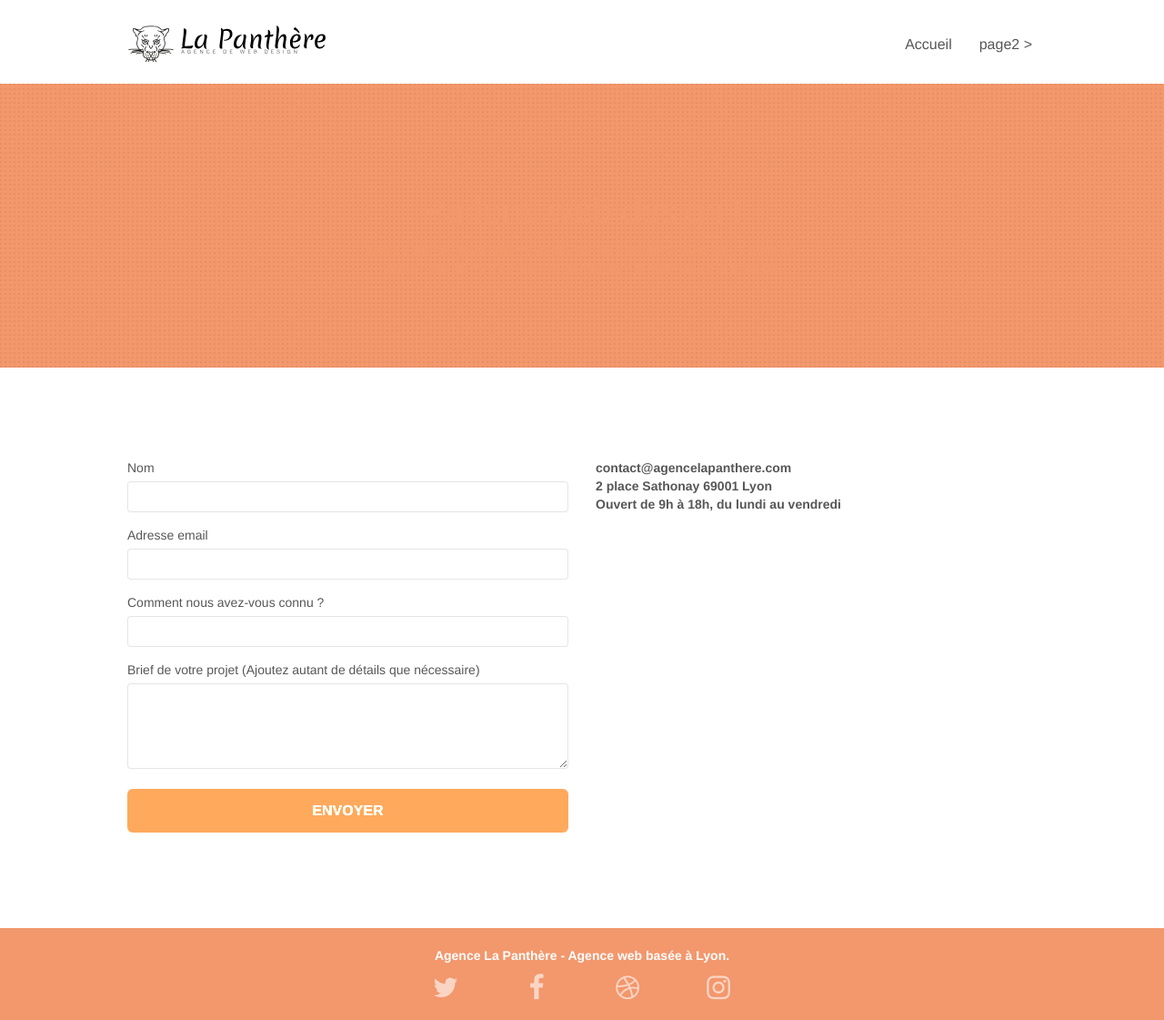
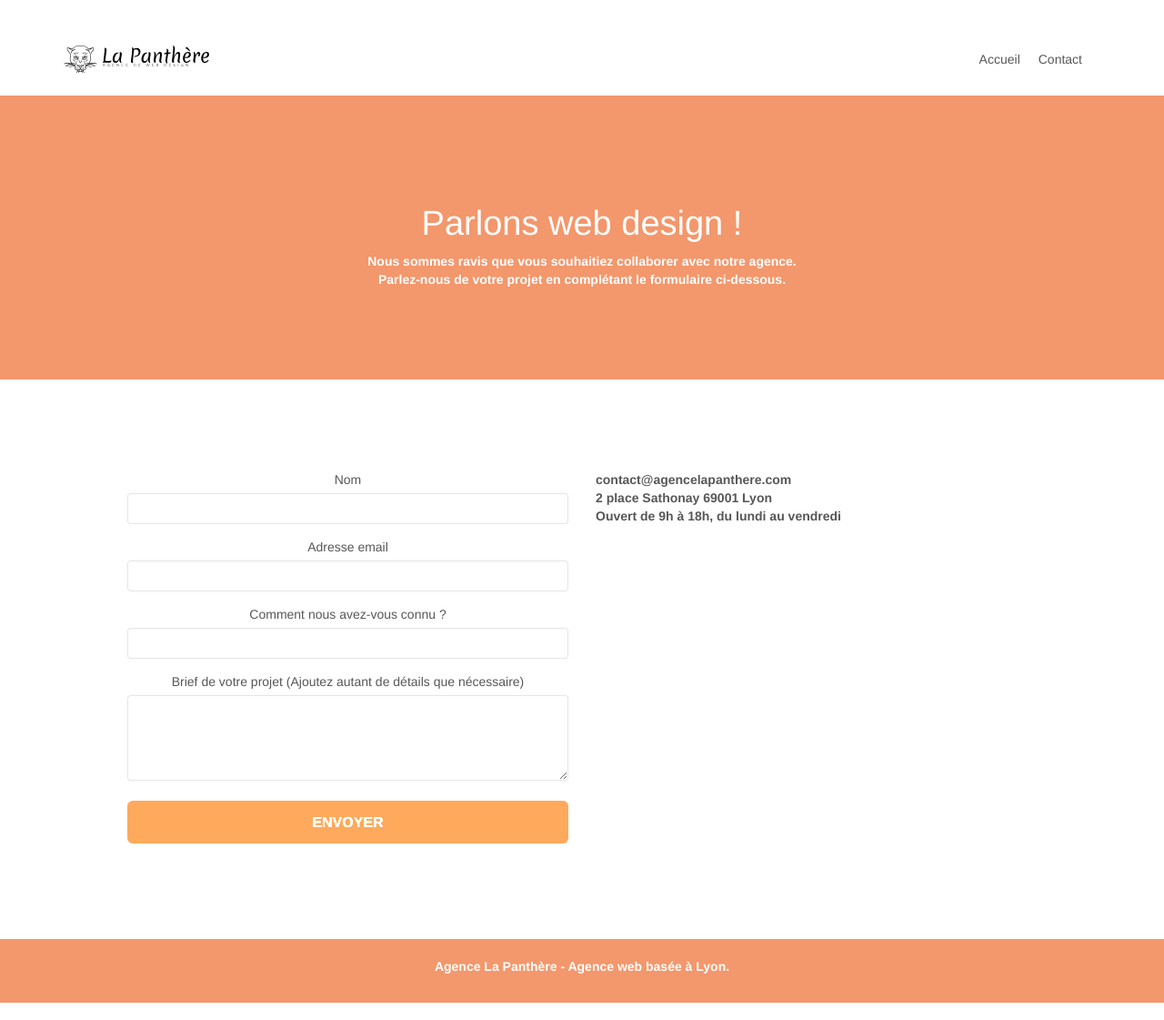
Before and after one commit to adrienlzl/Adrien_Lazaille_P4_052022, a plain HTML site: page page2.html in a window 1280 px wide. Shown: the whole page at 91% size. Drawn offline with nearby package versions, Linux system fonts and the light colour scheme; files that its build step writes are made by us from their sources; a script that the page names is missing.

Commit message:
-correction du css pour une meilleurs lisibilité des textes. -supprésion de code HTML inutile -refonte de la page contact -quelques petits correctifs sur la visibilité du site

```diff
--- a/page2.html
+++ b/page2.html
@@ -1,5 +1,5 @@
 <!doctype html>
-<html lang="Default">
+<html lang="fr">
 <head>
     <meta charset="utf-8">
     <meta name="keywords" content="">
@@ -18,7 +18,7 @@
 	<script src="./js/blocs.min.js"></script>
 	<script src="./js/jqBootstrapValidation.js"></script>
 	<script src="./js/formHandler.js"></script>
-    <title>page2</title>
+    <title>Contact</title>
 
 
 <!-- Analytics -->
@@ -31,30 +31,15 @@
 <div class="page-container">
 
 <!-- bloc-0 -->
-<div class="bloc bgc-white l-bloc " id="bloc-0">
-	<div class="container bloc-sm">
-		<nav class="navbar row">
-			<div class="navbar-header">
-				<a class="navbar-brand" href="index.html"><img src="img/agence-la-panthere-monochrome.svg" alt="atlanta web design logo" height="40" /></a>
-				<button id="nav-toggle" type="button" class="ui-navbar-toggle navbar-toggle" data-toggle="collapse" data-target=".navbar-1">
-					<span class="sr-only">Toggle navigation</span><span class="icon-bar"></span><span class="icon-bar"></span><span class="icon-bar"></span>
-				</button>
-			</div>
-			<div class="collapse navbar-collapse navbar-1 special-dropdown-nav">
-				<ul class="site-navigation nav navbar-nav">
-					<li>
-						<a href="index.html">Accueil</a>
-					</li>
-					<li>
-					</li>
-					<li>
-						<a href="page2.html">page2 &gt;</a>
-					</li>
-				</ul>
-			</div>
-		</nav>
-	</div>
-</div>
+	<header id="h_contact">
+					<div class=" logo_header">
+						<a href="index.html"><img src="img/agence-la-panthere-monochrome.svg" alt="Lyon web design logo agence web meilleure agence"/></a>
+					</div>
+					<div class="header_contact">
+								<a href="index.html">Accueil </a>
+								<a href="page2.html">Contact</a>
+					</div>
+	</header>
 <!-- bloc-0 END -->
 
 <!-- bloc-6 -->
@@ -65,7 +50,7 @@
 				<h1 class="text-center hero-bloc-text tc-white">
 					Parlons web design !
 				</h1>
-				<p class="text-center mg-lg tc-white tight-width-whitespace">
+				<p class="text-center mg-lg tc-white tight-width-whitespace White_text">
 					Nous sommes ravis que vous souhaitiez collaborer avec notre agence.<br>
 					Parlez-nous de votre projet en complétant le formulaire ci-dessous.
 				</p>
@@ -79,7 +64,7 @@
 <div class="bloc bgc-white l-bloc" id="bloc-7">
 	<div class="container bloc-lg">
 		<div class="row">
-			<div class="col-sm-6">
+			<div class="col-sm-6 form">
 				<form id="form_1" novalidate success-msg="Your message has been sent." fail-msg="Sorry it seems that our mail server is not responding, Sorry for the inconvenience!">
 					<div class="form-group">
 						<label>
@@ -132,27 +117,6 @@
 				<p class="text-center white">
 					Agence La Panthère - Agence web basée à Lyon.<br>
 				</p>
-				<div class="row row-no-gutters social">
-					<div class="col-sm-3">
-						<div class="text-center">
-							<a class="social" href="index.html"><span class="fa fa-twitter icon-md"></span></a>
-						</div>
-					</div>
-					<div class="col-sm-3">
-						<div class="text-center">
-							<a class="social" href="index.html"><span class="fa fa-facebook icon-md"></span></a>
-						</div>
-					</div>
-					<div class="col-sm-3">
-						<div class="text-center">
-							<a class="social" href="index.html"><span class="fa fa-dribbble icon-md"></span></a>
-						</div>
-					</div>
-					<div class="col-sm-3">
-						<div class="text-center">
-							<a class="social" href="index.html"><span class="fa fa-instagram icon-md"></span></a>
-						</div>
-					</div>
 				</div>
 			</div>
 		</div>
@@ -160,7 +124,7 @@
 </div>
 <!-- Footer - bloc-8 END -->
 
-</div>
+
 <!-- Principal conteneur END -->
 
 
--- a/style.css
+++ b/style.css
@@ -539,7 +539,7 @@ a[data-lightbox] {
 
 a[data-lightbox]:hover::before {
     content: "+";
-    font-family: "HelveticaNeue-Light", "Helvetica Neue Light", "Helvetica Neue", Helvetica, Arial;
+    font-family: "HelveticaNeue-Light", "Helvetica Neue Light", "Helvetica Neue", Helvetica, Arial, sans-serif;
     font-size: 32px;
     width: 50px;
     height: 50px;
@@ -703,7 +703,8 @@ p {
 
 .social {
     max-width: 400px;
-    margin: auto auto auto auto;
+    padding: 15px 20px;
+    display: contents;
 }
 
 h2 {
@@ -772,13 +773,13 @@ h4 {
 .bgc-dark-slate-blue {
     background-color: #364577;
 }
-
 .bgc-atomic-tangerine {
     background-color: #F3976C;
 }
 
+
 .tc-white {
-    color: #F3976C!important;
+    color: white!important;
 }
 
 .btn-atomic-tangerine {
@@ -810,10 +811,6 @@ h4 {
 .icon-dark-slate-blue {
     color: #364577;
     border-color: #364577;
-}
-
-.bg-dots-bg {
-    background-image: url("img/dots-bg.png");
 }
 
 
@@ -1055,6 +1052,11 @@ h4 {
 .col-sm-4 a {
     color: black!important;
 }
+.partner {
+    width: 300px;
+    padding: 40px 0px 0 0;
+    margin: auto;
+}
 .citation {
     font-size: 20px;
     font-weight: 800;
@@ -1062,3 +1064,28 @@ h4 {
 .citation_legende {
     font-size: 16px;
 }
+.logo_header {
+    width: 200px;
+    padding: 25px 20px;
+    margin: 0 0 0 50px;
+}
+.header_contact a {
+   text-decoration: none;
+    padding: 30px 10px;
+}
+.header_contact {
+    display: flex;
+    margin: 0 80px 0 0;
+}
+
+#h_contact {
+    display: flex;
+    justify-content: space-between;
+    padding-top: 25px;
+}
+.form {
+    text-align: center;
+}
+.form label {
+    text-align: right;
+}
```
Also changed, not shown: index.html (+6 -6 lines).
